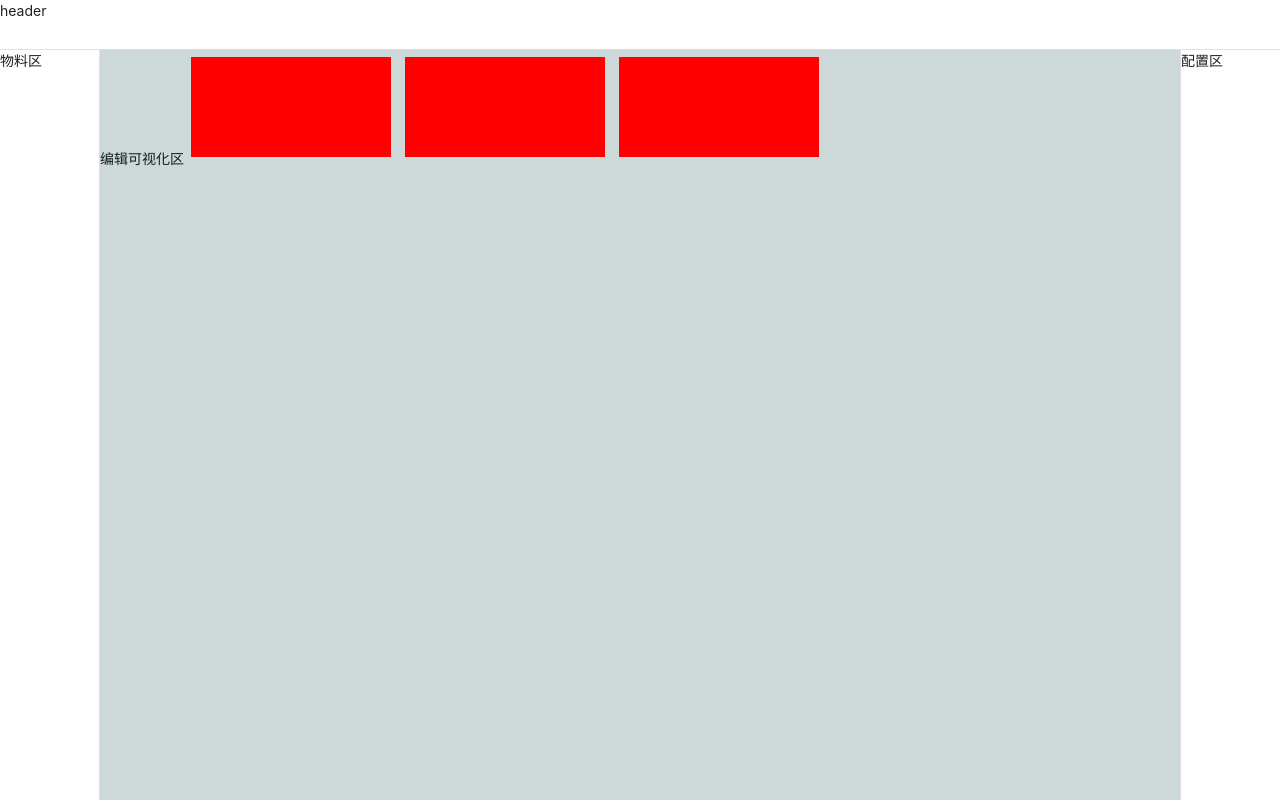
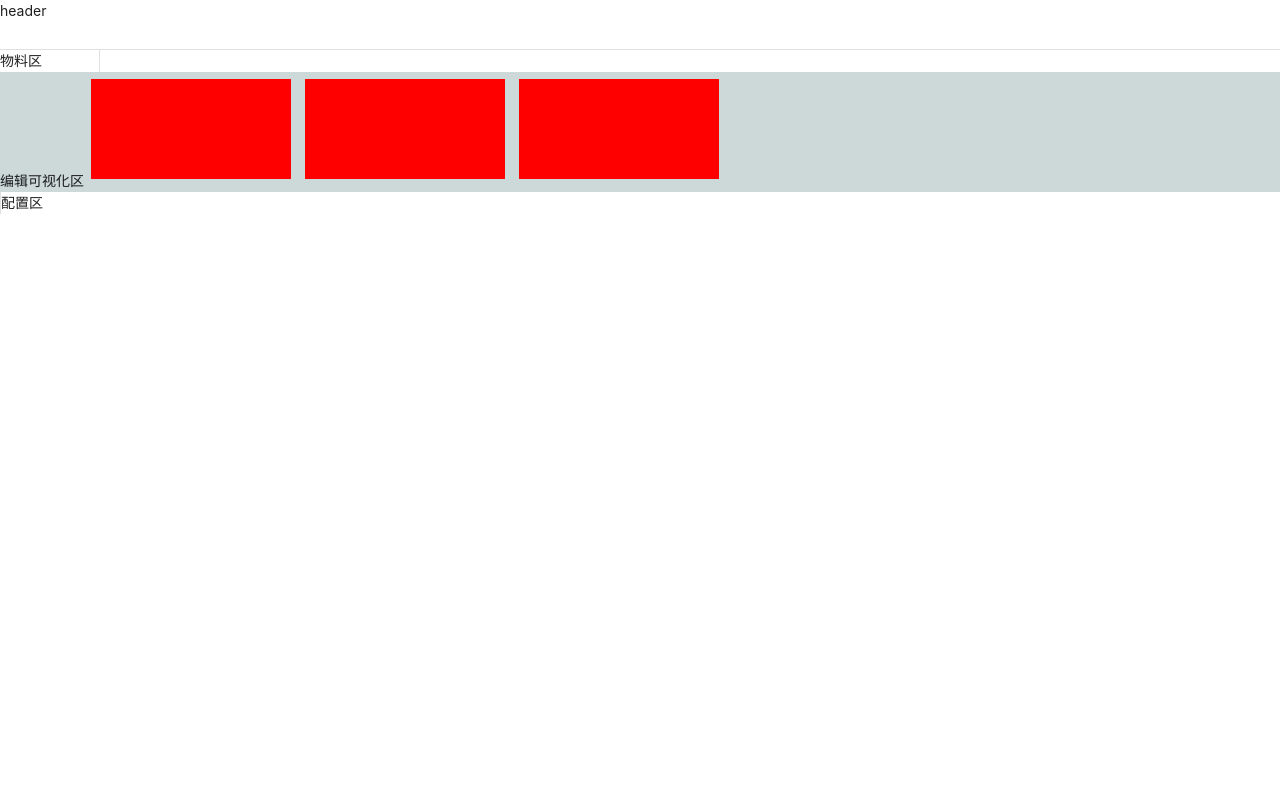
Before and after one commit to yuanliu147/web-print, a Next.js app: page /editor in a window 1280 px wide. Built offline with nearby package versions, Linux system fonts and the light colour scheme; what @ant-design/nextjs-registry would draw is missing.

Commit message:
style: 样式文件调整

```diff
--- a/src/app/editor/page.tsx
+++ b/src/app/editor/page.tsx
@@ -6,9 +6,9 @@ import EditorArea from './components/EditorArea'
 import Setting from './components/Setting'
 
 import { GlobalData, StoreContext } from './StoreContext'
+import { useEffect, useMemo, useState } from 'react'
 
-import styles from './style.module.scss'
-import { useEffect, useMemo, useState } from 'react'
+import './style.scss'
 
 export default function Editor() {
 	const [globalData, setGlobalData] = useState<GlobalData>({})
@@ -22,9 +22,9 @@ export default function Editor() {
 
 	return (
 		<StoreContext.Provider value={providerValue}>
-			<div className={styles.editorPage}>
+			<div className="edit-page">
 				<Header />
-				<div className={styles.contentWrap}>
+				<div className="content-wrap">
 					<Material />
 					<EditorArea />
 					<Setting />
--- a/src/app/editor/style.module.scss
+++ b/src/app/editor/style.scss
@@ -1,6 +1,6 @@
-.editorPage {
+.editor-page {
   height: 100vh;
-  .contentWrap {
+  .content-wrap {
     display: flex;
     height: calc(100% - 50px);
   }
```
